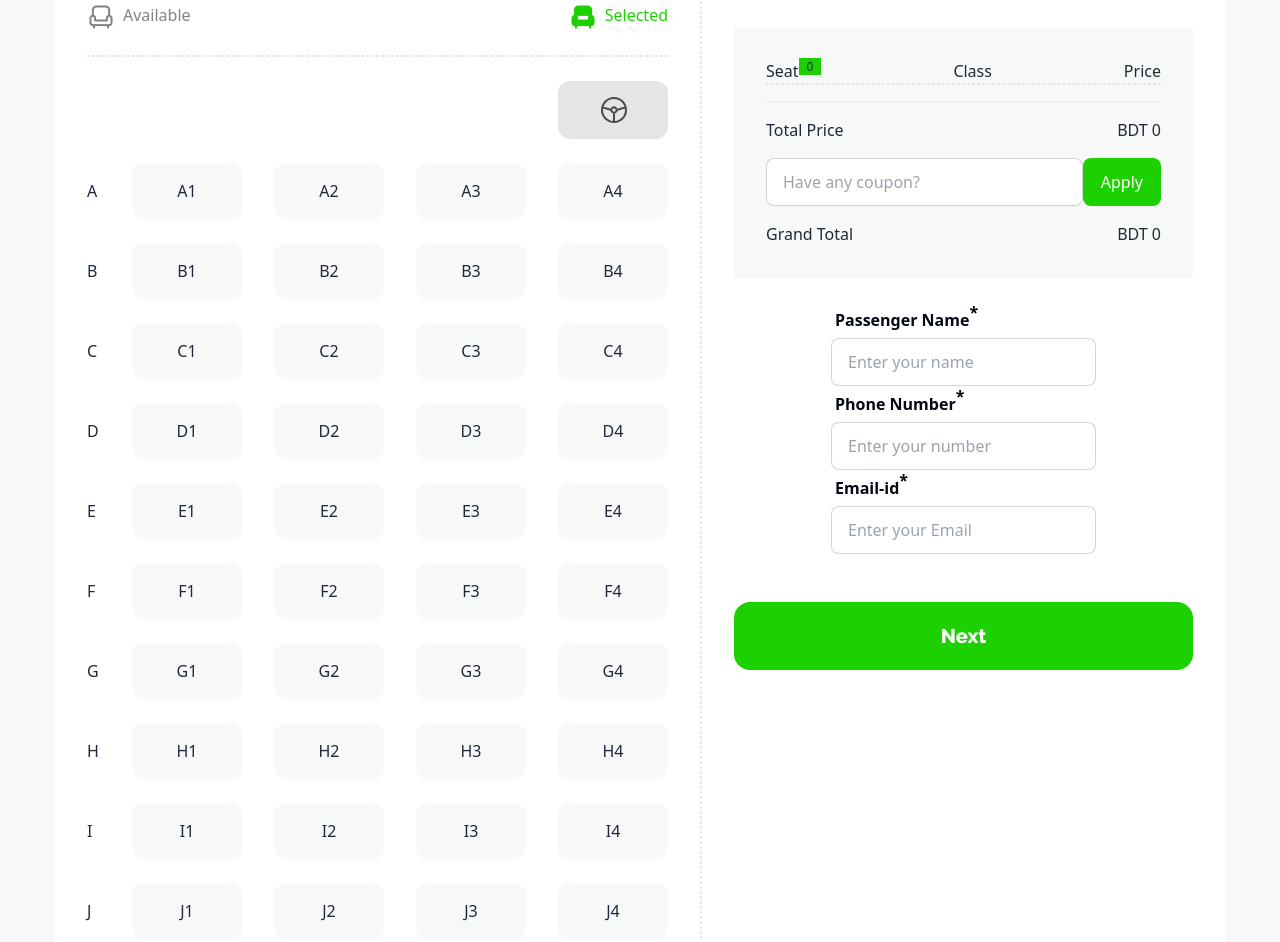
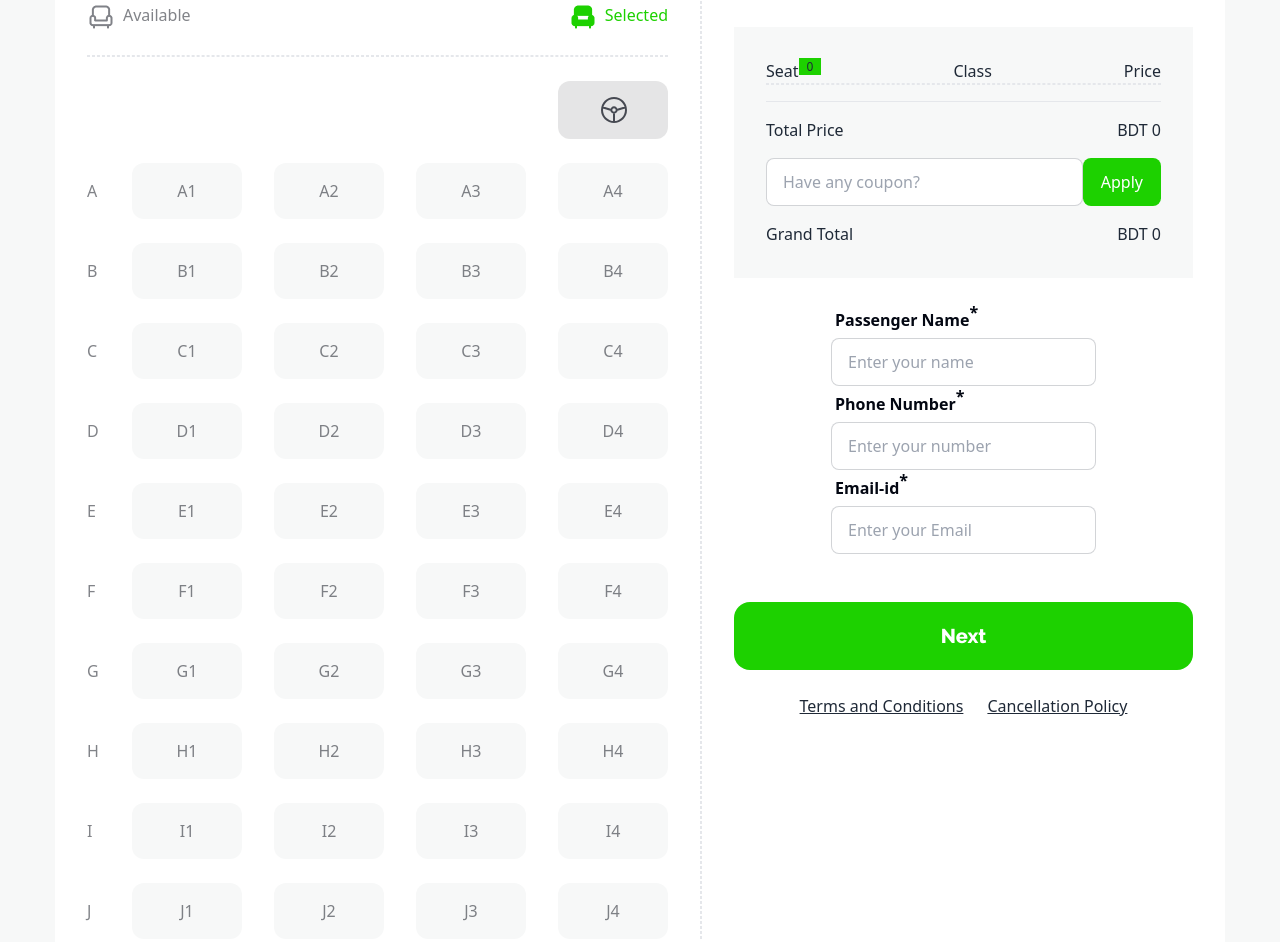
Before and after one commit to musaakramsaleh/assignment-5, a plain HTML site: page index.html in a window 1280 px wide. Shown: the part 2342-3284 px from the top of the page. Drawn offline with nearby package versions, Linux system fonts and the light colour scheme.

Commit message:
hello world

```diff
--- a/index.html
+++ b/index.html
@@ -181,74 +181,74 @@
                 </div>
               <div class="grid gap-6 items-center lg:mx-0 mx-auto">
               <div class="flex items-center gap-4 lg:gap-[32px]">
-                <span class="w-[13px]">A</span>
-                <button class="bg-[#F7F8F8] rounded-xl md:px-[43px] w-[70px] md:w-[110px] py-[16px] handle" id="A1">A1</button>
-                <button class="bg-[#F7F8F8] rounded-xl md:px-[43px] w-[70px] md:w-[110px] py-[16px] handle" id="A2">A2</button>
-                <button class="bg-[#F7F8F8] rounded-xl md:px-[43px] w-[70px] md:w-[110px] py-[16px] handle" id="A3">A3</button>
-                <button class="bg-[#F7F8F8] rounded-xl md:px-[43px] w-[70px] md:w-[110px] py-[16px] handle" id="A4">A4</button>
+                <span class="w-[13px] text-[#03071280]">A</span>
+                <button class="bg-[#F7F8F8] rounded-xl md:px-[43px] w-[70px] md:w-[110px] py-[16px] handle text-[#03071280]" id="A1">A1</button>
+                <button class="bg-[#F7F8F8] rounded-xl md:px-[43px] w-[70px] md:w-[110px] py-[16px] handle text-[#03071280]" id="A2">A2</button>
+                <button class="bg-[#F7F8F8] rounded-xl md:px-[43px] w-[70px] md:w-[110px] py-[16px] handle text-[#03071280]" id="A3">A3</button>
+                <button class="bg-[#F7F8F8] rounded-xl md:px-[43px] w-[70px] md:w-[110px] py-[16px] handle text-[#03071280]" id="A4">A4</button>
               </div>
               <div class="flex items-center gap-4 lg:gap-[32px]">
-                <span class="w-[13px]">B</span>
-                <button class="bg-[#F7F8F8] rounded-xl md:px-[43px] w-[70px] md:w-[110px] py-[16px] handle" id="B1" onclick="">B1</button>
-                <button class="bg-[#F7F8F8] rounded-xl md:px-[43px] w-[70px] md:w-[110px] py-[16px] handle" id="B2" onclick="">B2</button>
-                <button class="bg-[#F7F8F8] rounded-xl md:px-[43px] w-[70px] md:w-[110px] py-[16px] handle" id="B3" onclick="">B3</button>
-                <button class="bg-[#F7F8F8] rounded-xl md:px-[43px] w-[70px] md:w-[110px] py-[16px] handle" id="B4" onclick="">B4</button>
+                <span class="w-[13px] text-[#03071280]">B</span>
+                <button class="bg-[#F7F8F8] rounded-xl md:px-[43px] w-[70px] md:w-[110px] py-[16px] handle text-[#03071280]" id="B1" onclick="">B1</button>
+                <button class="bg-[#F7F8F8] rounded-xl md:px-[43px] w-[70px] md:w-[110px] py-[16px] handle text-[#03071280]" id="B2" onclick="">B2</button>
+                <button class="bg-[#F7F8F8] rounded-xl md:px-[43px] w-[70px] md:w-[110px] py-[16px] handle text-[#03071280]" id="B3" onclick="">B3</button>
+                <button class="bg-[#F7F8F8] rounded-xl md:px-[43px] w-[70px] md:w-[110px] py-[16px] handle text-[#03071280]" id="B4" onclick="">B4</button>
               </div>
               <div class="flex items-center gap-4 lg:gap-[32px]">
-                <span class="w-[13px]">C</span>
-                <button class="bg-[#F7F8F8] rounded-xl md:px-[43px] w-[70px] md:w-[110px] py-[16px] handle" id="C1" onclick="">C1</button>
-                <button class="bg-[#F7F8F8] rounded-xl md:px-[43px] w-[70px] md:w-[110px] py-[16px] handle" id="C2" onclick="">C2</button>
-                <button class="bg-[#F7F8F8] rounded-xl md:px-[43px] w-[70px] md:w-[110px] py-[16px] handle" id="C3" onclick="">C3</button>
-                <button class="bg-[#F7F8F8] rounded-xl md:px-[43px] w-[70px] md:w-[110px] py-[16px] handle" id="C4" onclick="">C4</button>
+                <span class="w-[13px] text-[#03071280]">C</span>
+                <button class="bg-[#F7F8F8] rounded-xl md:px-[43px] w-[70px] md:w-[110px] py-[16px] handle text-[#03071280]" id="C1" onclick="">C1</button>
+                <button class="bg-[#F7F8F8] rounded-xl md:px-[43px] w-[70px] md:w-[110px] py-[16px] handle text-[#03071280]" id="C2" onclick="">C2</button>
+                <button class="bg-[#F7F8F8] rounded-xl md:px-[43px] w-[70px] md:w-[110px] py-[16px] handle text-[#03071280]" id="C3" onclick="">C3</button>
+                <button class="bg-[#F7F8F8] rounded-xl md:px-[43px] w-[70px] md:w-[110px] py-[16px] handle text-[#03071280]" id="C4" onclick="">C4</button>
               </div>
               <div class="flex items-center gap-4 lg:gap-[32px]">
-                <span class="w-[13px]">D</span>
-                <button class="bg-[#F7F8F8] rounded-xl md:px-[43px] w-[70px] md:w-[110px] py-[16px] handle" id="D1" onclick="">D1</button>
-                <button class="bg-[#F7F8F8] rounded-xl md:px-[43px] w-[70px] md:w-[110px] py-[16px] handle" id="D2" onclick="">D2</button>
-                <button class="bg-[#F7F8F8] rounded-xl md:px-[43px] w-[70px] md:w-[110px] py-[16px] handle" id="D3" onclick="">D3</button>
-                <button class="bg-[#F7F8F8] rounded-xl md:px-[43px] w-[70px] md:w-[110px] py-[16px] handle" id="D4" onclick="">D4</button>
+                <span class="w-[13px] text-[#03071280]">D</span>
+                <button class="bg-[#F7F8F8] rounded-xl md:px-[43px] w-[70px] md:w-[110px] py-[16px] handle text-[#03071280]" id="D1" onclick="">D1</button>
+                <button class="bg-[#F7F8F8] rounded-xl md:px-[43px] w-[70px] md:w-[110px] py-[16px] handle text-[#03071280]" id="D2" onclick="">D2</button>
+                <button class="bg-[#F7F8F8] rounded-xl md:px-[43px] w-[70px] md:w-[110px] py-[16px] handle text-[#03071280]" id="D3" onclick="">D3</button>
+                <button class="bg-[#F7F8F8] rounded-xl md:px-[43px] w-[70px] md:w-[110px] py-[16px] handle text-[#03071280]" id="D4" onclick="">D4</button>
               </div>
               <div class="flex items-center gap-4 lg:gap-[32px]">
-                <span class="w-[13px]">E</span>
-                <button class="bg-[#F7F8F8] rounded-xl md:px-[43px] w-[70px] md:w-[110px] py-[16px] handle" id="E1" onclick="">E1</button>
-                <button class="bg-[#F7F8F8] rounded-xl md:px-[43px] w-[70px] md:w-[110px] py-[16px] handle" id="E2" onclick="">E2</button>
-                <button class="bg-[#F7F8F8] rounded-xl md:px-[43px] w-[70px] md:w-[110px] py-[16px] handle" id="E3" onclick="">E3</button>
-                <button class="bg-[#F7F8F8] rounded-xl md:px-[43px] w-[70px] md:w-[110px] py-[16px] handle" id="E4" onclick="">E4</button>
+                <span class="w-[13px] text-[#03071280]">E</span>
+                <button class="bg-[#F7F8F8] rounded-xl md:px-[43px] w-[70px] md:w-[110px] py-[16px] handle text-[#03071280]" id="E1" onclick="">E1</button>
+                <button class="bg-[#F7F8F8] rounded-xl md:px-[43px] w-[70px] md:w-[110px] py-[16px] handle text-[#03071280]" id="E2" onclick="">E2</button>
+                <button class="bg-[#F7F8F8] rounded-xl md:px-[43px] w-[70px] md:w-[110px] py-[16px] handle text-[#03071280]" id="E3" onclick="">E3</button>
+                <button class="bg-[#F7F8F8] rounded-xl md:px-[43px] w-[70px] md:w-[110px] py-[16px] handle text-[#03071280]" id="E4" onclick="">E4</button>
               </div>
               <div class="flex items-center gap-4 lg:gap-[32px]">
-                <span class="w-[13px]">F</span>
-                <button class="bg-[#F7F8F8] rounded-xl md:px-[43px] w-[70px] md:w-[110px] py-[16px] handle" id="F1" onclick="">F1</button>
-                <button class="bg-[#F7F8F8] rounded-xl md:px-[43px] w-[70px] md:w-[110px] py-[16px] handle" id="F2" onclick="">F2</button>
-                <button class="bg-[#F7F8F8] rounded-xl md:px-[43px] w-[70px] md:w-[110px] py-[16px] handle" id="F3" onclick="">F3</button>
-                <button class="bg-[#F7F8F8] rounded-xl md:px-[43px] w-[70px] md:w-[110px] py-[16px] handle" id="F4" onclick="">F4</button>
+                <span class="w-[13px] text-[#03071280]">F</span>
+                <button class="bg-[#F7F8F8] rounded-xl md:px-[43px] w-[70px] md:w-[110px] py-[16px] handle text-[#03071280]" id="F1" onclick="">F1</button>
+                <button class="bg-[#F7F8F8] rounded-xl md:px-[43px] w-[70px] md:w-[110px] py-[16px] handle text-[#03071280]" id="F2" onclick="">F2</button>
+                <button class="bg-[#F7F8F8] rounded-xl md:px-[43px] w-[70px] md:w-[110px] py-[16px] handle text-[#03071280]" id="F3" onclick="">F3</button>
+                <button class="bg-[#F7F8F8] rounded-xl md:px-[43px] w-[70px] md:w-[110px] py-[16px] handle text-[#03071280]" id="F4" onclick="">F4</button>
               </div>
               <div class="flex items-center gap-4 lg:gap-[32px]">
-                <span class="w-[13px]">G</span>
-                <button class="bg-[#F7F8F8] rounded-xl md:px-[43px] w-[70px] md:w-[110px] py-[16px] handle" id="G1" onclick="">G1</button>
-                <button class="bg-[#F7F8F8] rounded-xl md:px-[43px] w-[70px] md:w-[110px] py-[16px] handle" id="G2" onclick="">G2</button>
-                <button class="bg-[#F7F8F8] rounded-xl md:px-[43px] w-[70px] md:w-[110px] py-[16px] handle" id="G3" onclick="">G3</button>
-                <button class="bg-[#F7F8F8] rounded-xl md:px-[43px] w-[70px] md:w-[110px] py-[16px] handle" id="G4" onclick="">G4</button>
+                <span class="w-[13px] text-[#03071280]">G</span>
+                <button class="bg-[#F7F8F8] rounded-xl md:px-[43px] w-[70px] md:w-[110px] py-[16px] handle text-[#03071280]" id="G1" onclick="">G1</button>
+                <button class="bg-[#F7F8F8] rounded-xl md:px-[43px] w-[70px] md:w-[110px] py-[16px] handle text-[#03071280]" id="G2" onclick="">G2</button>
+                <button class="bg-[#F7F8F8] rounded-xl md:px-[43px] w-[70px] md:w-[110px] py-[16px] handle text-[#03071280]" id="G3" onclick="">G3</button>
+                <button class="bg-[#F7F8F8] rounded-xl md:px-[43px] w-[70px] md:w-[110px] py-[16px] handle text-[#03071280]" id="G4" onclick="">G4</button>
               </div>
               <div class="flex items-center gap-4 lg:gap-[32px]">
-                <span class="w-[13px]">H</span>
-                <button class="bg-[#F7F8F8] rounded-xl md:px-[43px] w-[70px] md:w-[110px] py-[16px] handle" id="H1" onclick="">H1</button>
-                <button class="bg-[#F7F8F8] rounded-xl md:px-[43px] w-[70px] md:w-[110px] py-[16px] handle" id="H2" onclick="">H2</button>
-                <button class="bg-[#F7F8F8] rounded-xl md:px-[43px] w-[70px] md:w-[110px] py-[16px] handle" id="H3" onclick="">H3</button>
-                <button class="bg-[#F7F8F8] rounded-xl md:px-[43px] w-[70px] md:w-[110px] py-[16px] handle" id="H4" onclick="">H4</button>
+                <span class="w-[13px] text-[#03071280]">H</span>
+                <button class="bg-[#F7F8F8] rounded-xl md:px-[43px] w-[70px] md:w-[110px] py-[16px] handle text-[#03071280]" id="H1" onclick="">H1</button>
+                <button class="bg-[#F7F8F8] rounded-xl md:px-[43px] w-[70px] md:w-[110px] py-[16px] handle text-[#03071280]" id="H2" onclick="">H2</button>
+                <button class="bg-[#F7F8F8] rounded-xl md:px-[43px] w-[70px] md:w-[110px] py-[16px] handle text-[#03071280]" id="H3" onclick="">H3</button>
+                <button class="bg-[#F7F8F8] rounded-xl md:px-[43px] w-[70px] md:w-[110px] py-[16px] handle text-[#03071280]" id="H4" onclick="">H4</button>
               </div>
               <div class="flex items-center gap-4 lg:gap-[32px]">
-                <span class="w-[13px]">I</span>
-                <button class="bg-[#F7F8F8] rounded-xl md:px-[43px] w-[70px] md:w-[110px] py-[16px] handle" id="I1" onclick="">I1</button>
-                <button class="bg-[#F7F8F8] rounded-xl md:px-[43px] w-[70px] md:w-[110px] py-[16px] handle" id="I2" onclick="">I2</button>
-                <button class="bg-[#F7F8F8] rounded-xl md:px-[43px] w-[70px] md:w-[110px] py-[16px] handle" id="I3" onclick="">I3</button>
-                <button class="bg-[#F7F8F8] rounded-xl md:px-[43px] w-[70px] md:w-[110px] py-[16px] handle" id="I4" onclick="">I4</button>
+                <span class="w-[13px] text-[#03071280]">I</span>
+                <button class="bg-[#F7F8F8] rounded-xl md:px-[43px] w-[70px] md:w-[110px] py-[16px] handle text-[#03071280]" id="I1" onclick="">I1</button>
+                <button class="bg-[#F7F8F8] rounded-xl md:px-[43px] w-[70px] md:w-[110px] py-[16px] handle text-[#03071280]" id="I2" onclick="">I2</button>
+                <button class="bg-[#F7F8F8] rounded-xl md:px-[43px] w-[70px] md:w-[110px] py-[16px] handle text-[#03071280]" id="I3" onclick="">I3</button>
+                <button class="bg-[#F7F8F8] rounded-xl md:px-[43px] w-[70px] md:w-[110px] py-[16px] handle text-[#03071280]" id="I4" onclick="">I4</button>
               </div>
               <div class="flex items-center gap-4 lg:gap-[32px]">
-                <span class="w-[13px]">J</span>
-                <button class="bg-[#F7F8F8] rounded-xl md:px-[43px] w-[70px] md:w-[110px] py-[16px] handle" id="J1" onclick="">J1</button>
-                <button class="bg-[#F7F8F8] rounded-xl md:px-[43px] w-[70px] md:w-[110px] py-[16px] handle" id="J2" onclick="">J2</button>
-                <button class="bg-[#F7F8F8] rounded-xl md:px-[43px] w-[70px] md:w-[110px] py-[16px] handle" id="J3" onclick="">J3</button>
-                <button class="bg-[#F7F8F8] rounded-xl md:px-[43px] w-[70px] md:w-[110px] py-[16px] handle" id="J4" onclick="">J4</button>
+                <span class="w-[13px] text-[#03071280]">J</span>
+                <button class="bg-[#F7F8F8] rounded-xl md:px-[43px] w-[70px] md:w-[110px] py-[16px] handle text-[#03071280]" id="J1" onclick="">J1</button>
+                <button class="bg-[#F7F8F8] rounded-xl md:px-[43px] w-[70px] md:w-[110px] py-[16px] handle text-[#03071280]" id="J2" onclick="">J2</button>
+                <button class="bg-[#F7F8F8] rounded-xl md:px-[43px] w-[70px] md:w-[110px] py-[16px] handle text-[#03071280]" id="J3" onclick="">J3</button>
+                <button class="bg-[#F7F8F8] rounded-xl md:px-[43px] w-[70px] md:w-[110px] py-[16px] handle text-[#03071280]" id="J4" onclick="">J4</button>
               </div>
             </div>
               </div>
@@ -304,6 +304,7 @@
                   </label>
                 </div>
                 <button class="bg-[#1DD100] w-full text-white py-5 rounded-2xl mt-6 font-extrabold text-xl raleway" onclick="my_modal_1.showModal()" id="next" disabled>Next</button>
+                  <div class="flex gap-6 mx-auto"><span class="underline">Terms and Conditions</span><span class="underline">Cancellation Policy</span></div>
                 <div>
                   <dialog id="my_modal_1" class="modal">
                 <div class="bg-white md:py-[57px] py-[30px] md:px-[84px] flex flex-col text-center rounded-2xl justify-center items-center">
```
